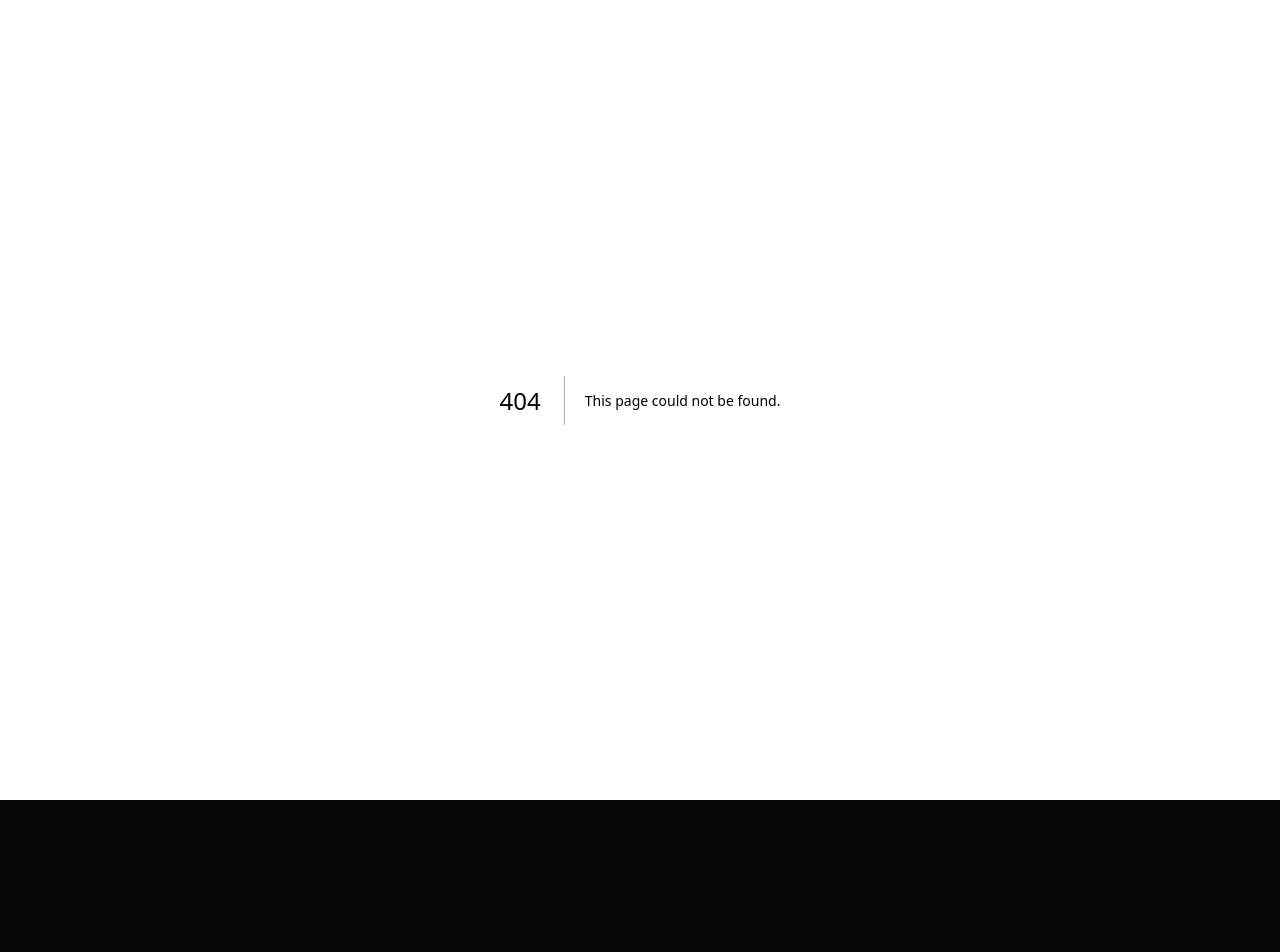
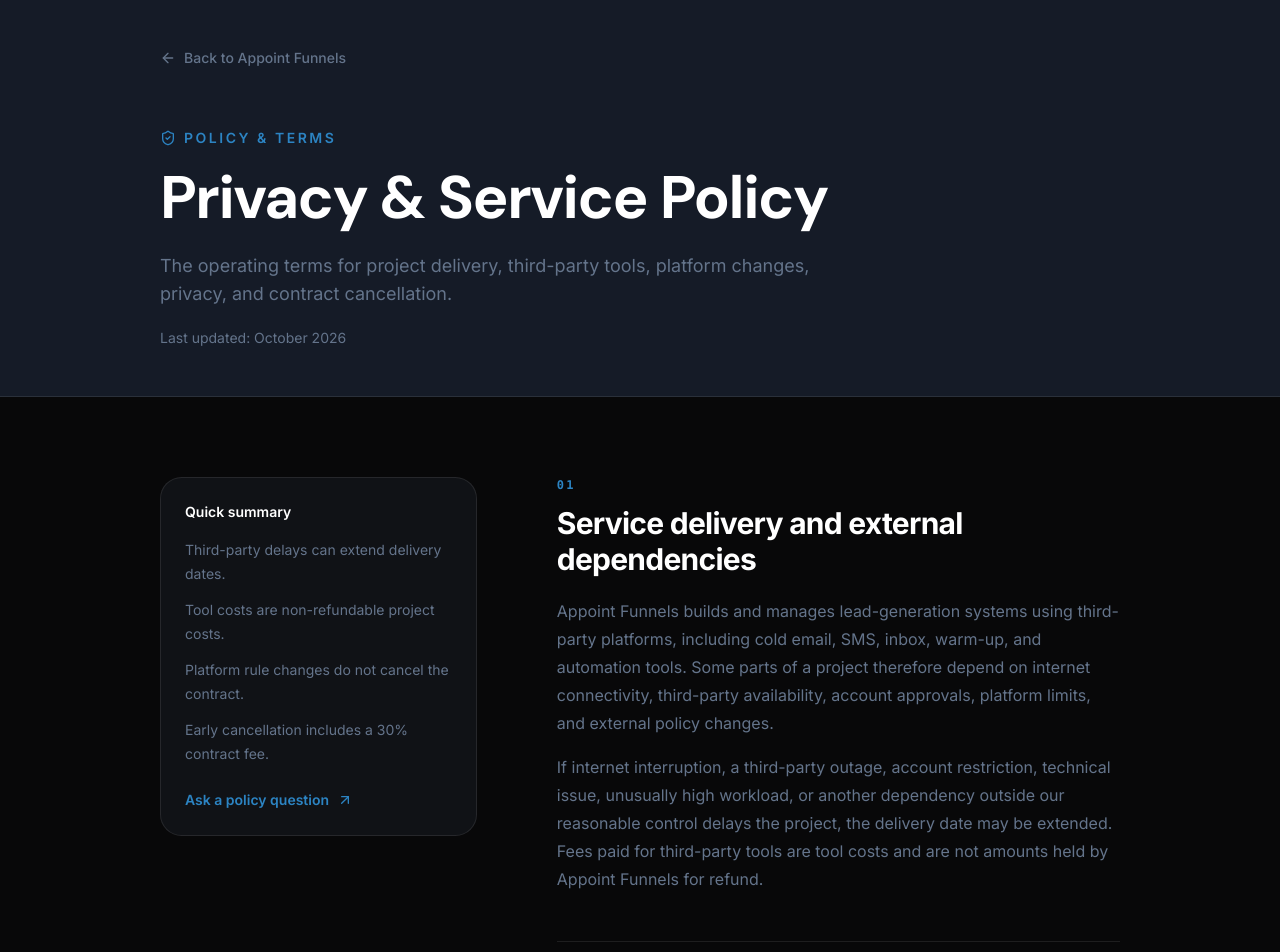
Before and after one commit to ziaaiautomation-create/appoint-funnels-landing-page, a Next.js app: page /privacy in a window 1280 px wide. Before the commit this address had no page. Shown: the top 952 px of the page. Before the commit the page ends 800 px from the top, so only its background shows below. Built offline with nearby package versions, Linux system fonts and the light colour scheme.

Commit message:
Add privacy and service policy page

```diff
--- /dev/null
+++ b/app/privacy/page.tsx
@@ -0,0 +1,119 @@
+import type { Metadata } from 'next'
+import Link from 'next/link'
+import { ArrowLeft, ArrowUpRight, ShieldCheck } from 'lucide-react'
+
+export const metadata: Metadata = {
+  title: 'Privacy & Service Policy — Appoint Funnels',
+  description:
+    'Appoint Funnels privacy, service delivery, third-party tool, and contract cancellation policy.',
+}
+
+const sections = [
+  {
+    title: 'Service delivery and external dependencies',
+    paragraphs: [
+      'Appoint Funnels builds and manages lead-generation systems using third-party platforms, including cold email, SMS, inbox, warm-up, and automation tools. Some parts of a project therefore depend on internet connectivity, third-party availability, account approvals, platform limits, and external policy changes.',
+      'If internet interruption, a third-party outage, account restriction, technical issue, unusually high workload, or another dependency outside our reasonable control delays the project, the delivery date may be extended. Fees paid for third-party tools are tool costs and are not amounts held by Appoint Funnels for refund.',
+    ],
+  },
+  {
+    title: 'Platform and warm-up rule changes',
+    paragraphs: [
+      'Google, cold email providers, SMS providers, inbox platforms, and other tools may change their rules, requirements, limits, warm-up periods, or approval processes at any time. This can affect sending volume, campaign launch dates, deliverability, integrations, and other project milestones.',
+      'Where a platform changes its rules or requires additional warm-up time, including where emails cannot yet be sent because a warm-up period has been extended, Appoint Funnels may extend the contract delivery period without cancellation or penalty from the client. We will continue to work within the updated platform requirements and communicate material changes where practical.',
+    ],
+  },
+  {
+    title: 'Contract period and cancellation',
+    paragraphs: [
+      'The contract cannot be cancelled during the agreed contract period, including where a campaign is delayed, emails or messages are temporarily not sending, a warm-up period is extended, or a third-party tool causes an error. Delays or errors connected to external tools do not automatically create a right to cancel or receive a refund.',
+      'If the client requests cancellation before the agreed contract end date, the client remains responsible for all third-party tool costs committed or paid for the project, plus a cancellation fee equal to 30% of the contract value. These amounts cover costs already incurred, reserved capacity, setup work, and the cancellation administration involved in closing the project early.',
+      'After one day from the start of the contract, third-party tool costs are non-refundable. Any cancellation request remains subject to the outstanding tool costs and the 30% contract cancellation fee described above.',
+    ],
+  },
+  {
+    title: 'Privacy and account access',
+    paragraphs: [
+      'We use client information only as reasonably necessary to deliver the agreed services, configure campaigns, operate connected tools, communicate about the project, and provide support. Clients are responsible for ensuring that the contact data and content they provide may be used lawfully for the intended outreach.',
+      'Clients should not provide passwords or sensitive personal information through ordinary email. Where access to a third-party account is required, access should be shared through the platform’s approved invitation or permission system wherever available.',
+    ],
+  },
+]
+
+export default function PrivacyPage() {
+  return (
+    <main className="min-h-screen bg-background text-foreground">
+      <section className="border-b border-border bg-secondary/60">
+        <div className="mx-auto max-w-5xl px-5 py-8 sm:px-8 sm:py-12">
+          <Link
+            href="/"
+            className="inline-flex items-center gap-2 text-sm font-medium text-muted-foreground transition-colors hover:text-foreground"
+          >
+            <ArrowLeft className="h-4 w-4" aria-hidden="true" />
+            Back to Appoint Funnels
+          </Link>
+
+          <div className="mt-14 max-w-3xl">
+            <div className="flex items-center gap-2 text-sm font-semibold uppercase tracking-[0.18em] text-brand">
+              <ShieldCheck className="h-4 w-4" aria-hidden="true" />
+              Policy & terms
+            </div>
+            <h1 className="mt-5 text-balance font-heading text-4xl font-bold tracking-tight sm:text-6xl">
+              Privacy & Service Policy
+            </h1>
+            <p className="mt-6 max-w-2xl text-pretty text-base leading-7 text-muted-foreground sm:text-lg">
+              The operating terms for project delivery, third-party tools,
+              platform changes, privacy, and contract cancellation.
+            </p>
+            <p className="mt-5 text-sm text-muted-foreground">
+              Last updated: October 2026
+            </p>
+          </div>
+        </div>
+      </section>
+
+      <section className="mx-auto max-w-5xl px-5 py-12 sm:px-8 sm:py-20">
+        <div className="grid gap-10 lg:grid-cols-[0.72fr_1.28fr] lg:gap-20">
+          <aside className="h-fit rounded-2xl border border-border bg-card p-6 lg:sticky lg:top-8">
+            <p className="text-sm font-semibold text-foreground">Quick summary</p>
+            <ul className="mt-4 flex flex-col gap-3 text-sm leading-6 text-muted-foreground">
+              <li>Third-party delays can extend delivery dates.</li>
+              <li>Tool costs are non-refundable project costs.</li>
+              <li>Platform rule changes do not cancel the contract.</li>
+              <li>Early cancellation includes a 30% contract fee.</li>
+            </ul>
+            <a
+              href="mailto:appointfunnels@gmail.com"
+              className="mt-6 inline-flex items-center gap-2 text-sm font-semibold text-brand hover:underline"
+            >
+              Ask a policy question
+              <ArrowUpRight className="h-4 w-4" aria-hidden="true" />
+            </a>
+          </aside>
+
+          <div className="flex flex-col gap-12">
+            {sections.map((section, index) => (
+              <article key={section.title} className="border-b border-border pb-12 last:border-0">
+                <p className="font-mono text-xs font-semibold uppercase tracking-[0.18em] text-brand">
+                  0{index + 1}
+                </p>
+                <h2 className="mt-3 text-2xl font-bold tracking-tight text-foreground sm:text-3xl">
+                  {section.title}
+                </h2>
+                <div className="mt-5 flex flex-col gap-4 text-base leading-7 text-muted-foreground">
+                  {section.paragraphs.map((paragraph) => (
+                    <p key={paragraph}>{paragraph}</p>
+                  ))}
+                </div>
+              </article>
+            ))}
+
+            <div className="rounded-2xl border border-brand/20 bg-brand/5 p-6 text-sm leading-6 text-muted-foreground">
+              <strong className="text-foreground">Important:</strong> This page is a plain-language service policy and does not replace a signed client contract or legal advice. The signed contract controls if there is any conflict. Please have these terms reviewed by a qualified lawyer for the jurisdiction where your contract is formed.
+            </div>
+          </div>
+        </div>
+      </section>
+    </main>
+  )
+}
--- a/components/footer.tsx
+++ b/components/footer.tsx
@@ -1,4 +1,5 @@
 import Image from 'next/image'
+import Link from 'next/link'
 import { Mail, Phone } from 'lucide-react'
 
 const contactLinks = [
@@ -60,9 +61,12 @@ export function Footer() {
           </a>
         </nav>
 
-        <p className="text-sm text-muted-foreground">
-          © {new Date().getFullYear()} Appoint Funnels. All rights reserved.
-        </p>
+        <div className="flex flex-col items-center gap-2 text-sm text-muted-foreground sm:items-end">
+          <Link href="/privacy" className="transition-colors hover:text-foreground">
+            Privacy & Service Policy
+          </Link>
+          <p>© {new Date().getFullYear()} Appoint Funnels. All rights reserved.</p>
+        </div>
       </div>
     </footer>
   )
```
